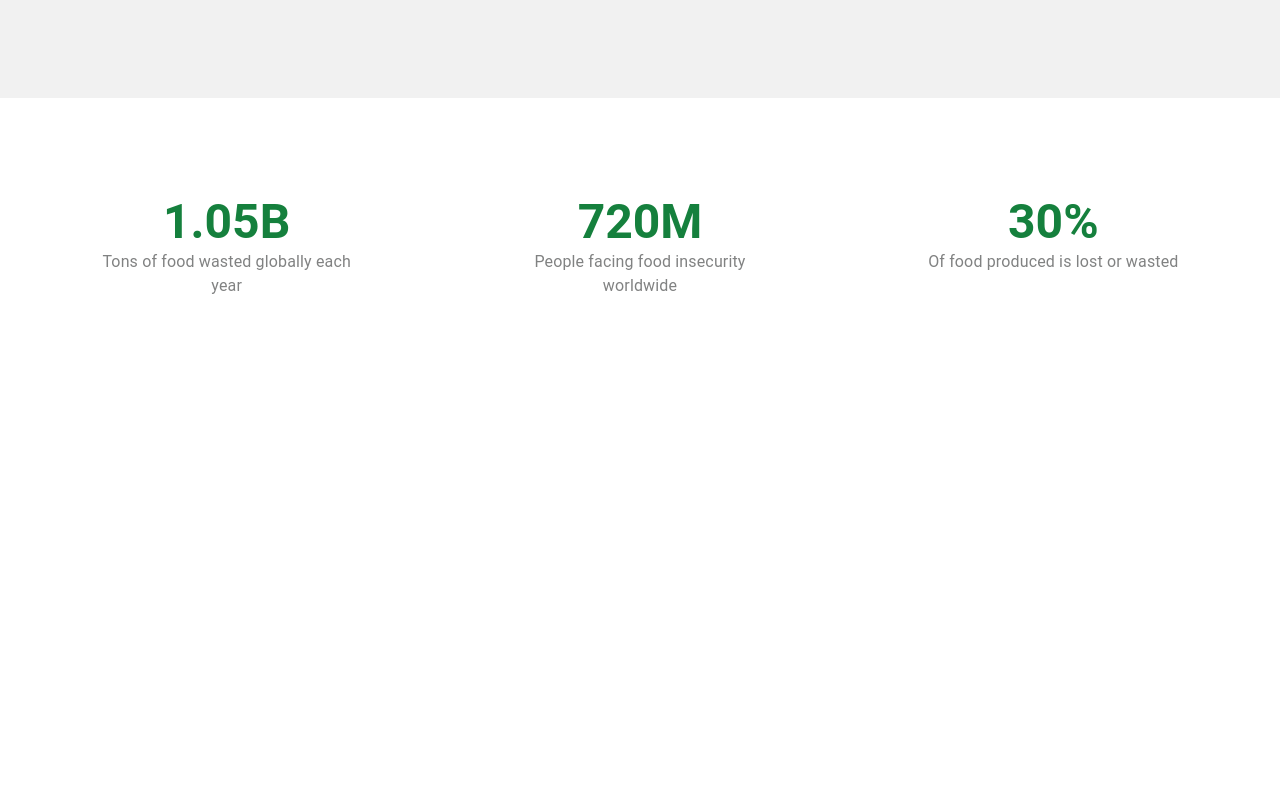
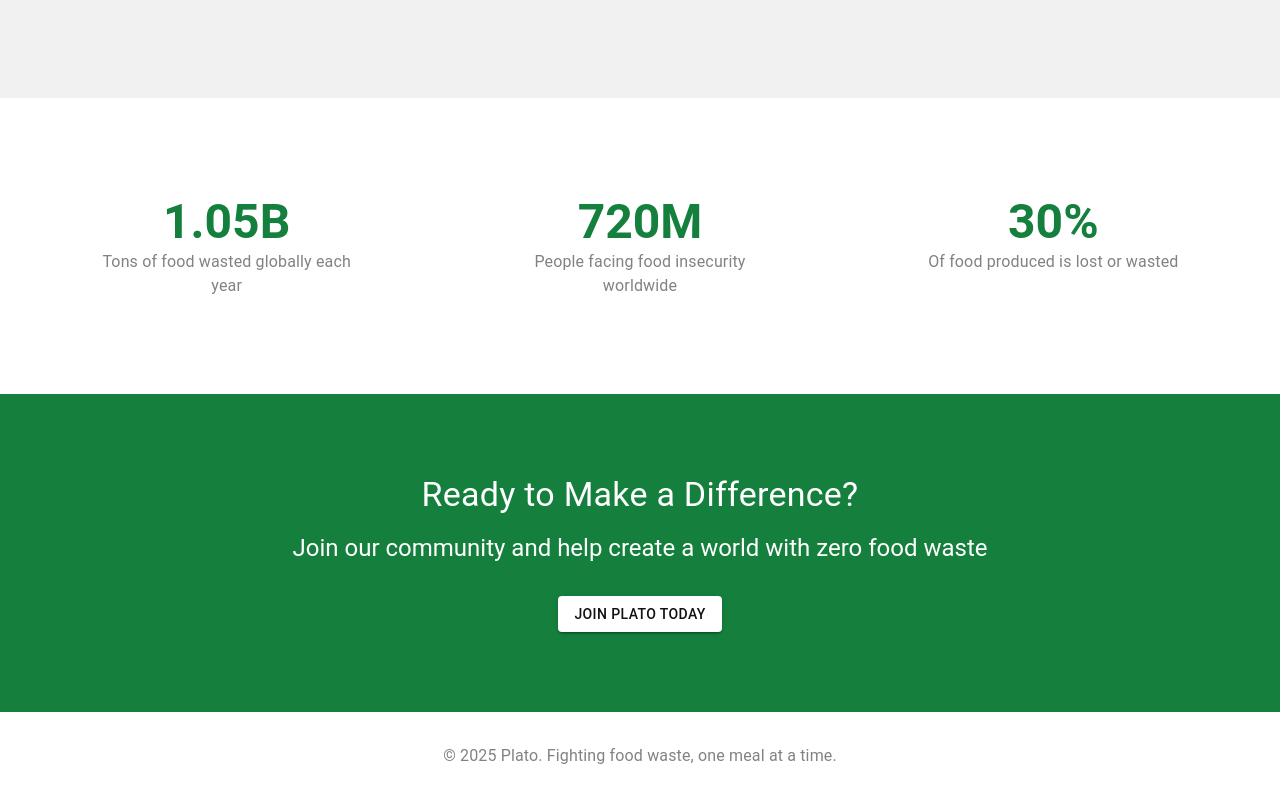
Before and after one commit to RealAakashGupta/PLATO, a React (Create React App) app in the folder frontend/: page / in a window 1280 px wide. Shown: the part 1757-2557 px from the top of the page. Before the commit the page ends 2151 px from the top, so only its background shows below. Built offline with nearby package versions, Linux system fonts and the light colour scheme.

Commit message:
Landing Page Components completed

```diff
--- a/frontend/src/App.tsx
+++ b/frontend/src/App.tsx
@@ -42,7 +42,6 @@
         isOpen={isAuthOpen}
         onClose={() => {
           setIsAuthOpen(false);
-          setAuthMode("signin");
         }}
         setAuth={setAuthMode}
         onAuth={authMode}
--- a/frontend/src/components/LandingPageNavbar.tsx
+++ b/frontend/src/components/LandingPageNavbar.tsx
@@ -19,10 +19,11 @@
   const currentTheme = darkMode ? theme.dark : theme.light;
 
   return (
-    <Box sx={{
-      backgroundColor: currentTheme.background,
-      color: currentTheme.text
-    }}>
+    <Box
+      sx={{
+        backgroundColor: currentTheme.background,
+        color: currentTheme.text,
+      }}>
       <Box
         sx={{
           display: "flex",
@@ -41,8 +42,17 @@
         </Typography>
 
         <Box sx={{ display: "flex", alignItems: "center", gap: 2 }}>
-          <DarkModeToggle mode={darkMode ? "dark" : "light"} onToggle={onToggle} />
-          <SignInButton onOpenAuth={onOpenAuth} signInText="Sign In" />
+          <DarkModeToggle
+            mode={darkMode ? "dark" : "light"}
+            onToggle={onToggle}
+          />
+          <SignInButton
+            onOpenAuth={onOpenAuth}
+            signInText="Sign In"
+            bgcolor={currentTheme.primaryButton}
+            bgHoverColor={currentTheme.primary}
+            textColor="#ffff"
+          />
         </Box>
       </Box>
     </Box>
--- a/frontend/src/components/SignInButton.tsx
+++ b/frontend/src/components/SignInButton.tsx
@@ -1,12 +1,18 @@
-import React from 'react'
-import { Box, Button } from '@mui/material';
+import React from "react";
+import { Box, Button } from "@mui/material";
 interface SignInButtonProps {
   signInText: string;
   onOpenAuth: () => void;
+  bgcolor: string;
+  bgHoverColor: string;
+    textColor: string;
 }
 const SignInButton: React.FC<SignInButtonProps> = ({
   onOpenAuth,
   signInText,
+  bgcolor,
+  bgHoverColor,
+  textColor,
 }) => {
   return (
     <Box>
@@ -14,8 +20,9 @@
         variant="contained"
         onClick={onOpenAuth}
         sx={{
-          bgcolor: "#16a34a",
-          "&:hover": { bgcolor: "#15803d" },
+          bgcolor: bgcolor,
+          "&:hover": { bgcolor: bgHoverColor },
+          color: textColor,
         }}>
         {signInText}
       </Button>
@@ -23,4 +30,4 @@
   );
 };
 
-export default SignInButton
+export default SignInButton;
--- a/frontend/src/pages/LandingPage.tsx
+++ b/frontend/src/pages/LandingPage.tsx
@@ -52,7 +52,13 @@
       </Box>
 
       <Box sx={{ p: 4, display: "flex", justifyContent: "center", gap: 2 }}>
-        <SignInButton onOpenAuth={onOpenAuth} signInText="Get Started" />
+        <SignInButton
+          onOpenAuth={onOpenAuth}
+          signInText="Get Started"
+          bgcolor={currentTheme.primaryButton}
+          bgHoverColor={currentTheme.primary}
+          textColor="#ffff"
+        />
         <Button
           variant="outlined"
           sx={{
@@ -223,6 +229,42 @@
     </Box>
   );
 };
+
+const JoinUsComponent: React.FC<{
+  onOpenAuth: () => void;
+  currentTheme: any;
+}> = ({ onOpenAuth, currentTheme }) => {
+  return (
+    <Box sx={{ bgcolor: currentTheme.primary, textAlign: "center", p: 10 }}>
+      <Typography variant="h4" sx={{ color: "#ffff" }}>
+        Ready to Make a Difference?
+      </Typography>
+      <Typography variant="h5" sx={{ color: "#ffff", py: 2 }}>
+        Join our community and help create a world with zero food waste
+      </Typography>
+      <Box sx={{pt:2}}>
+        <SignInButton
+          onOpenAuth={onOpenAuth}
+          signInText="Join Plato Today"
+          bgcolor="#ffff"
+          bgHoverColor="#f1f1f1ff"
+          textColor="#111"
+        />
+      </Box>
+    </Box>
+  );
+  };
+
+const Footer: React.FC<{ currentTheme: any }> = ({ currentTheme }) => {
+  return (
+    <Box sx={{p:4, textAlign:"center"}}>
+      <Typography variant="body1" sx={{ color: currentTheme.lightText}}>
+        {" "}
+        &copy; 2025 Plato. Fighting food waste, one meal at a time.
+      </Typography>
+    </Box>
+  );
+};
 const LandingPage: React.FC<LandingPageProps> = ({
   onOpenAuth,
   darkMode,
@@ -244,6 +286,8 @@
       </Box>
       <Box>
         <WastageData currentTheme={currentTheme} />
+        <JoinUsComponent onOpenAuth={onOpenAuth} currentTheme={currentTheme} />
+        <Footer currentTheme={currentTheme} />
       </Box>
     </div>
   );
--- a/frontend/src/theme.ts
+++ b/frontend/src/theme.ts
@@ -7,6 +7,7 @@
     text_heading: "#3c3c40ff",
     aboutUsBackground: "#f1f1f1ff",
     lightText: "#818282",
+    primaryButton: "#16a34a",
   },
   dark: {
     background: "#121212",
@@ -16,6 +17,7 @@
     text_heading: "#a9a9b7ff",
     aboutUsBackground: "#1E1E1E",
     lightText: "#c6c8c8",
+    primaryButton: "#16a34a",
   },
 };
 
```
